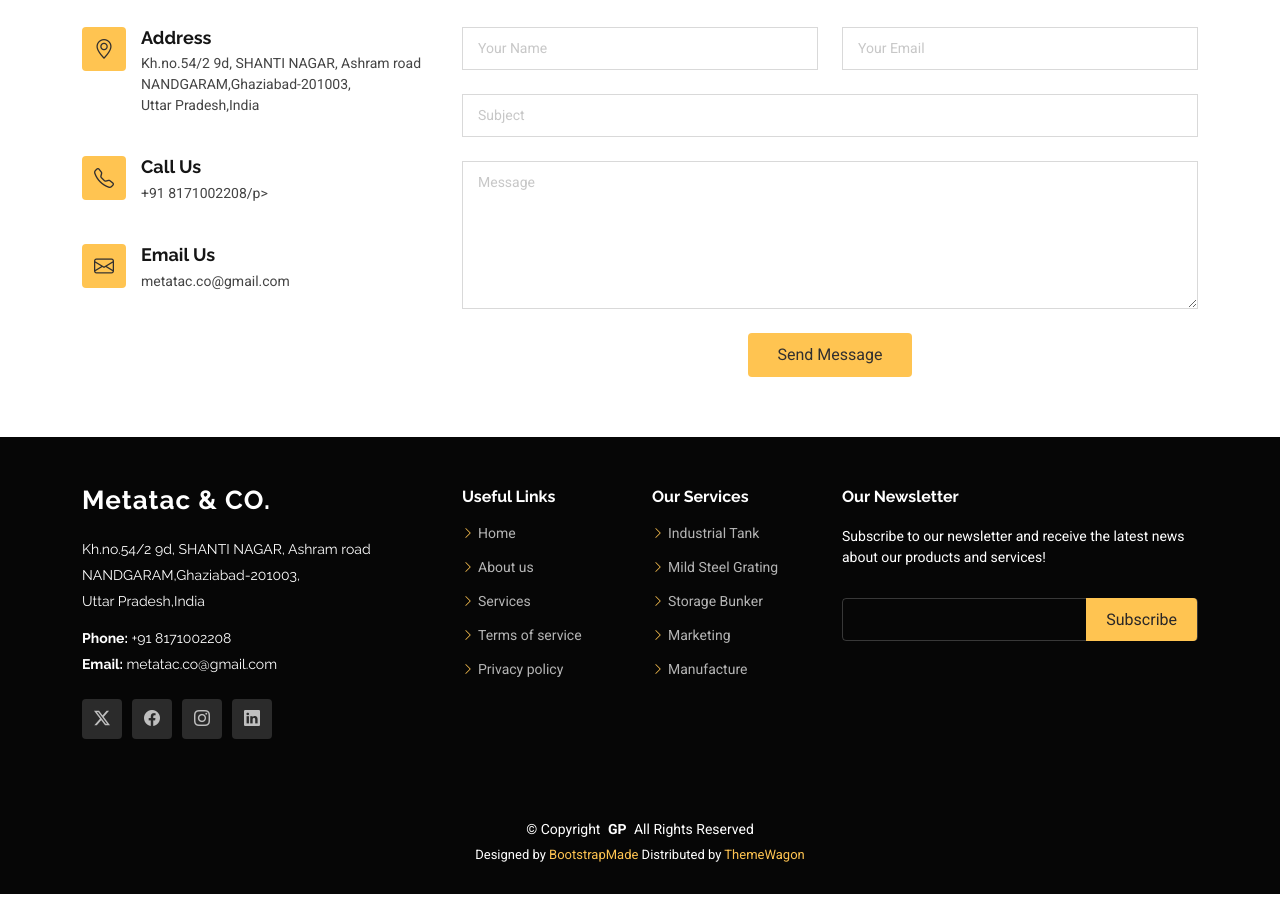
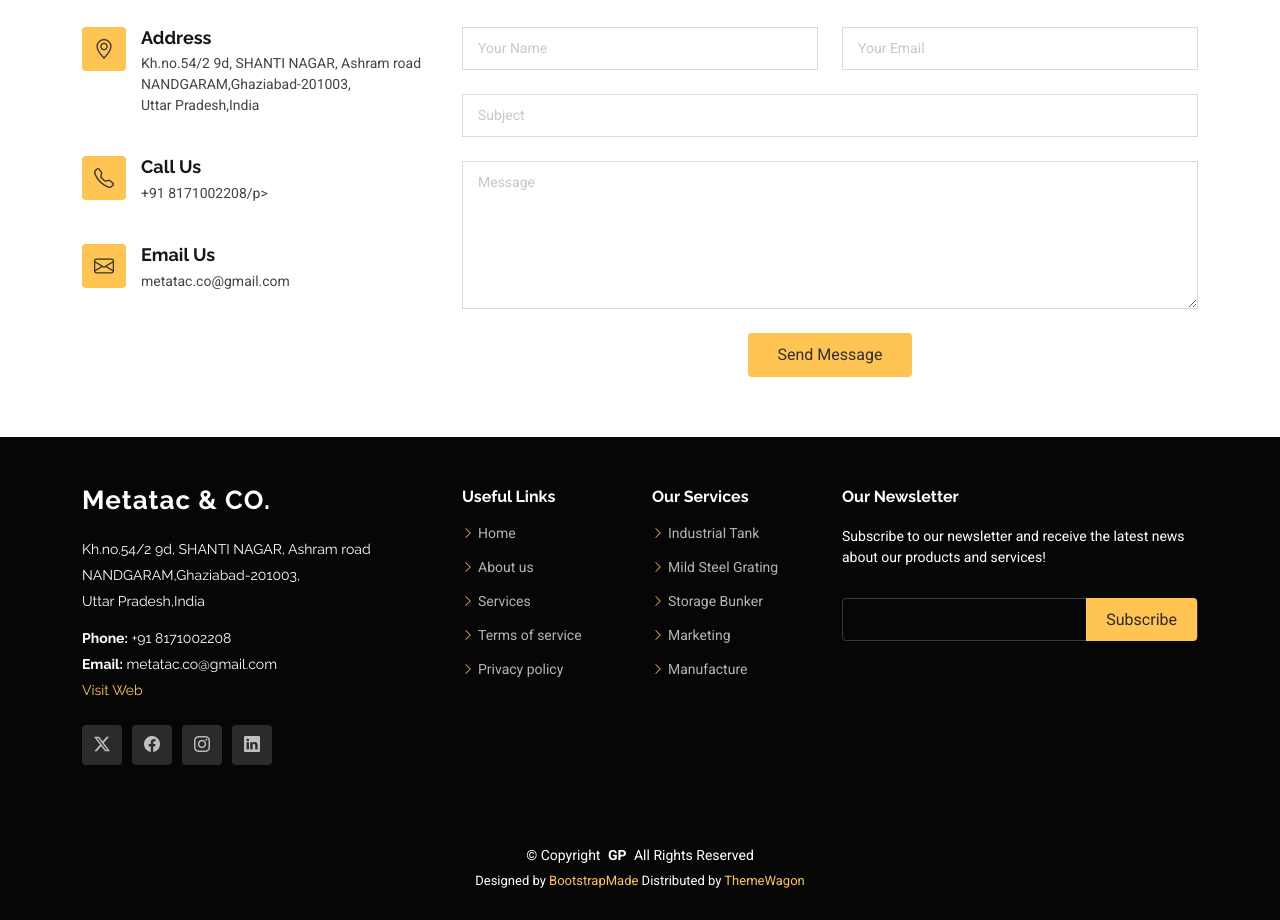
Before and after one commit to 199731rs/Metatac-Co, a website: page index.html in a window 1280 px wide. Shown: the part 7570-8490 px from the top of the page. Before the commit the page ends 8464 px from the top, so only its background shows below. Drawn offline with Linux system fonts and the light colour scheme; files whose address does not match are found by name.

Commit message:
add india mart commit

```diff
--- a/index.html
+++ b/index.html
@@ -893,6 +893,7 @@
               <p>Uttar Pradesh,India</p>
               <p class="mt-3"><strong>Phone:</strong> <span>+91 8171002208</span></p>
               <p><strong>Email:</strong> <span>metatac.co@gmail.com</span></p>
+              <p><a href="https://www.indiamart.com/metatac-co/">Visit Web</a></p>
             </div>
             <div class="social-links d-flex mt-4">
               <a href=""><i class="bi bi-twitter-x"></i></a>
```
